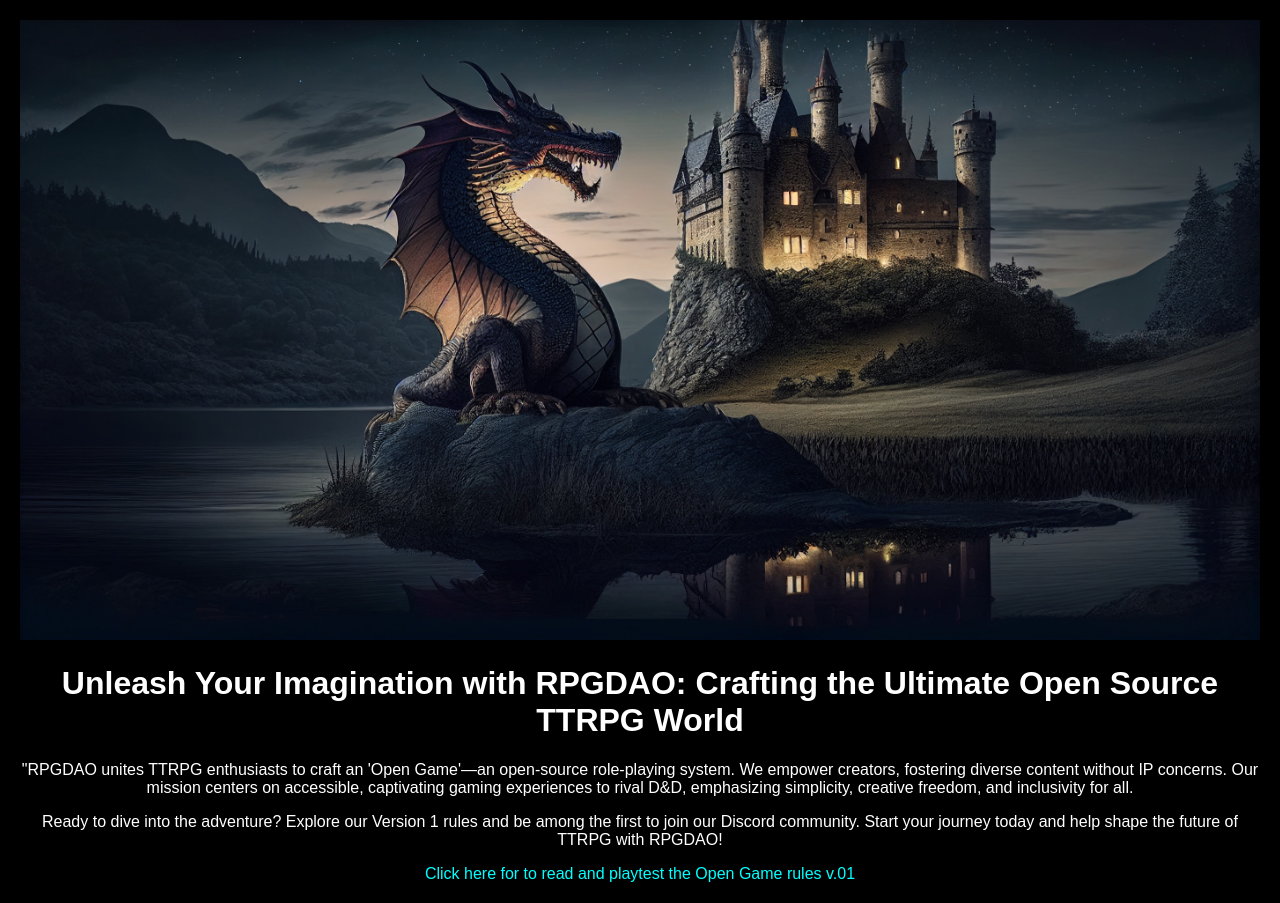
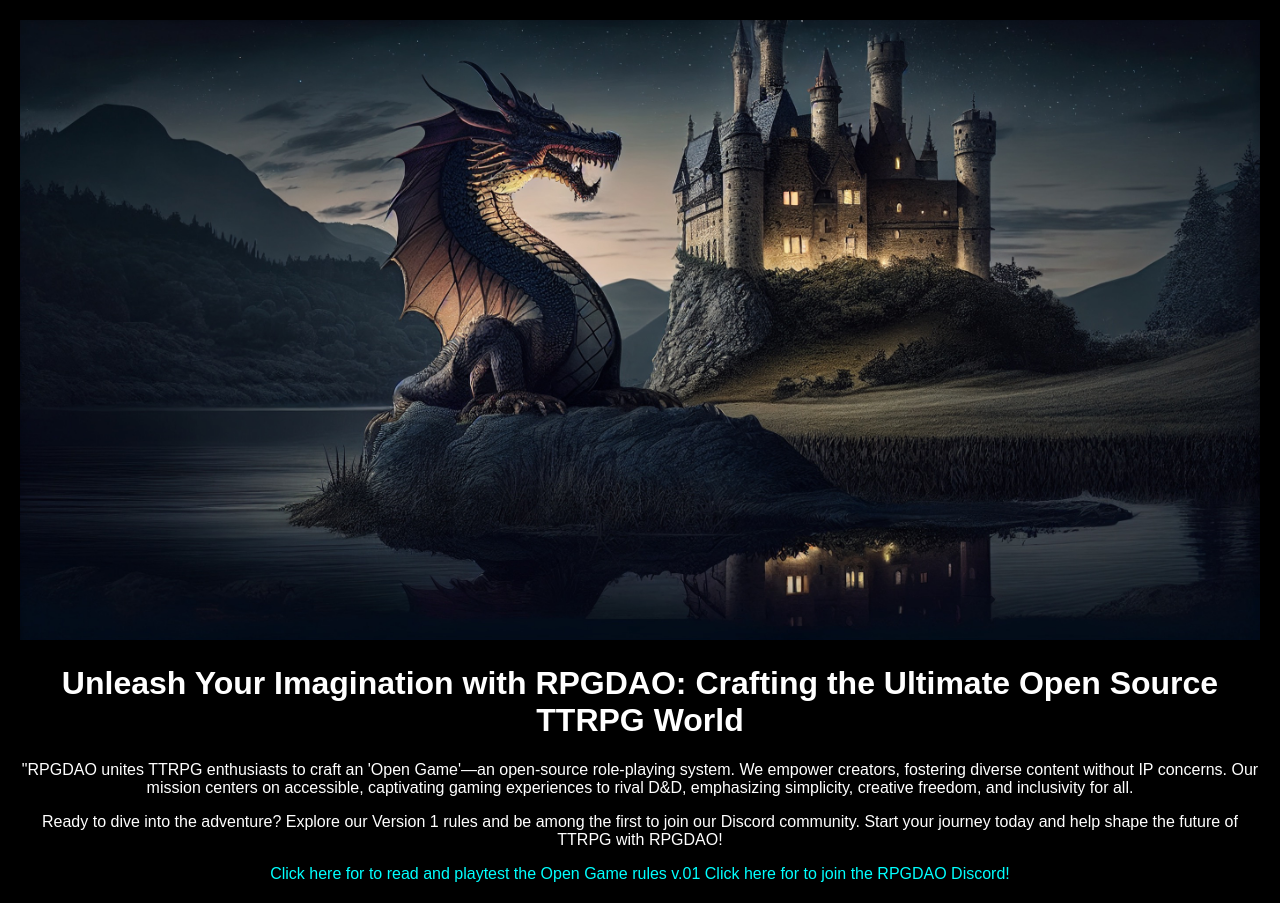
Before and after one commit to rpgdao/coming-soon-page, a plain HTML site: page index.html in a window 1280 px wide. Drawn offline with Linux system fonts and the light colour scheme.

Commit message:
Update index.html

```diff
--- a/index.html
+++ b/index.html
@@ -51,6 +51,7 @@
             Ready to dive into the adventure? Explore our Version 1 rules and be among the first to join our Discord community. Start your journey today and help shape the future of TTRPG with RPGDAO!
         </p>
         <a href="https://docs.google.com/document/d/1QRlgpk9qnni4mQIdhOjagdpY9MfHwWn1gj1EbWX9bGE/edit?usp=sharing" target="_blank">Click here for to read and playtest the Open Game rules v.01</a>
-  </div>
+        <a href="https://discord.gg/wKhtpfKf" target="_blank">Click here for to join the RPGDAO Discord!</a>
+   </div>
 </body>
 </html>
```
